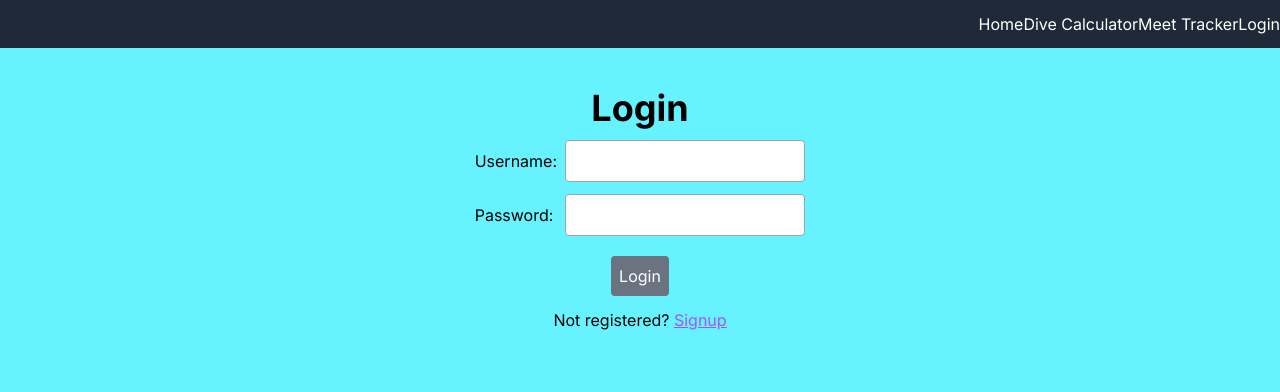
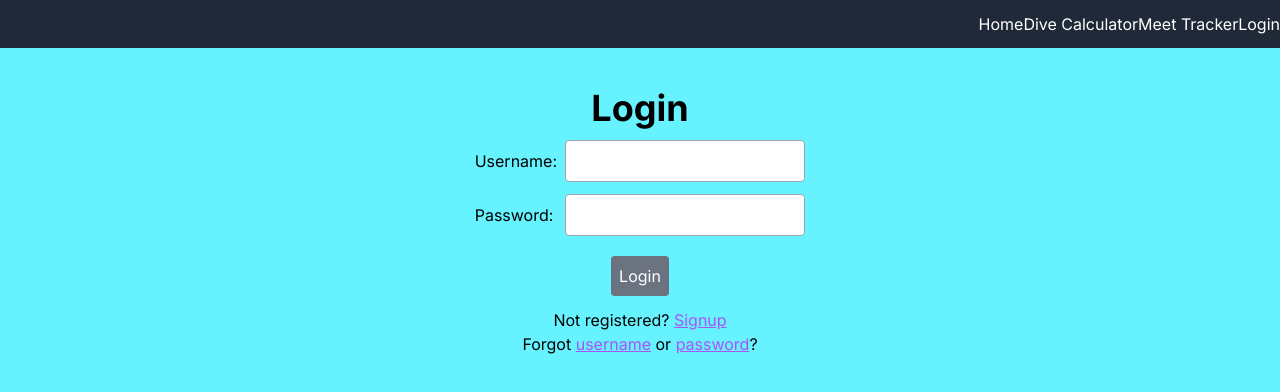
Before and after one commit to joand003/divingapp, a Next.js app: page /login in a window 1280 px wide. Shown: the top 392 px of the page. Built offline with nearby package versions, Linux system fonts and the light colour scheme; no server answers.

Commit message:
uncommented pw reset and username recover links

```diff
--- a/app/login/page.js
+++ b/app/login/page.js
@@ -74,7 +74,7 @@ export default function Login() {
       <p>
         Not registered? <Link className="underline text-purple-500" href="/signup">Signup</Link>
       </p>
-      {/* <p>Forgot <Link className="underline text-purple-500" href="/forgot/username">username</Link> or <Link className="underline text-purple-500" href="/forgot/password">password</Link>?</p> */}
+      <p>Forgot <Link className="underline text-purple-500" href="/forgot/username">username</Link> or <Link className="underline text-purple-500" href="/forgot/password">password</Link>?</p>
     </div>
   );
 }
```
